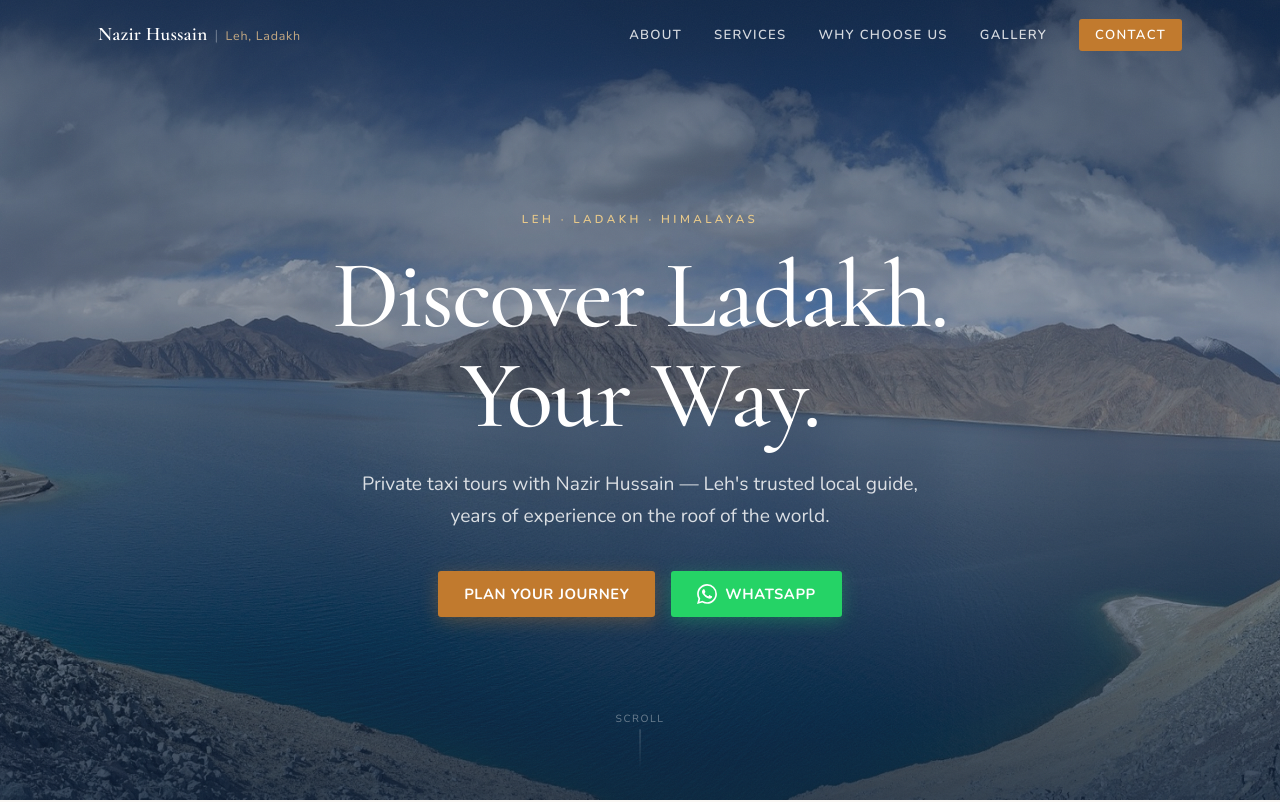
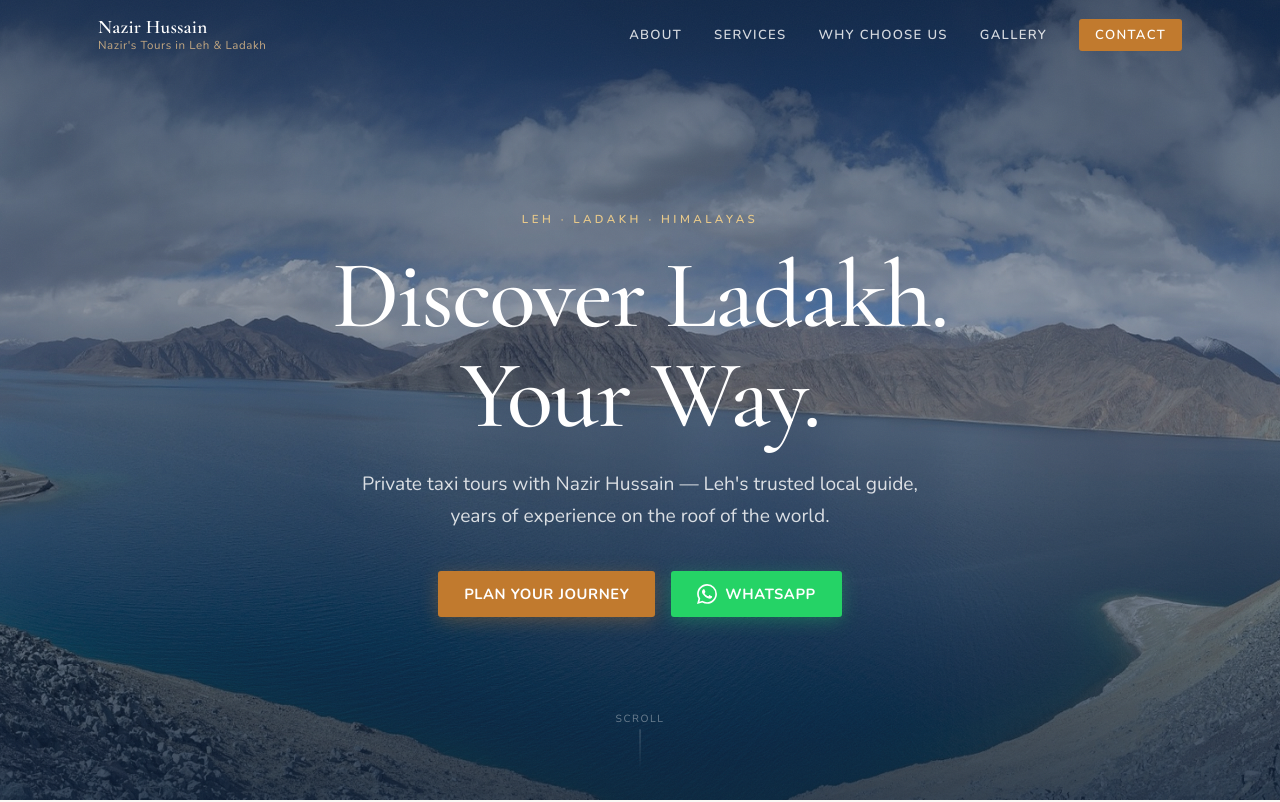
Before and after one commit to misrarah/nazirhussain, a plain HTML site: page index.html in a window 1280 px wide. Shown: the top 802 px of the page. Drawn offline with nearby package versions, Linux system fonts and the light colour scheme.

Commit message:
Update nav header — add business tagline below name
Shows 'Nazir's Tours in Leh & Ladakh' as a subtitle under the name in the nav.

Co-Authored-By: Claude Sonnet 4.6 <noreply@anthropic.com>

```diff
--- a/index.html
+++ b/index.html
@@ -71,8 +71,7 @@
     <div class="nav-container">
       <a href="#hero" class="nav-logo" aria-label="Nazir Hussain — home">
         <span class="nav-logo-name">Nazir Hussain</span>
-        <span class="nav-logo-sep" aria-hidden="true">|</span>
-        <span class="nav-logo-place">Leh, Ladakh</span>
+        <span class="nav-logo-tagline">Nazir's Tours in Leh &amp; Ladakh</span>
       </a>
       <button class="nav-hamburger" id="nav-hamburger"
               aria-label="Toggle navigation menu"
--- a/styles.css
+++ b/styles.css
@@ -206,8 +206,9 @@ ul { list-style: none; }
 
 .nav-logo {
   display: flex;
-  align-items: baseline;
-  gap: 0.45rem;
+  flex-direction: column;
+  align-items: flex-start;
+  gap: 0.1rem;
   text-decoration: none;
   flex-shrink: 0;
 }
@@ -218,19 +219,16 @@ ul { list-style: none; }
   font-weight: 600;
   color: #fff;
   letter-spacing: 0.01em;
+  line-height: 1.1;
 }
 
-.nav-logo-sep {
-  color: rgba(255,255,255,0.3);
-  font-size: 0.9rem;
-}
-
-.nav-logo-place {
+.nav-logo-tagline {
   font-family: 'Nunito', sans-serif;
-  font-size: 0.78rem;
+  font-size: 0.72rem;
   font-weight: 400;
-  letter-spacing: 0.06em;
+  letter-spacing: 0.05em;
   color: var(--sandstone);
+  line-height: 1;
 }
 
 .nav-menu {
```
